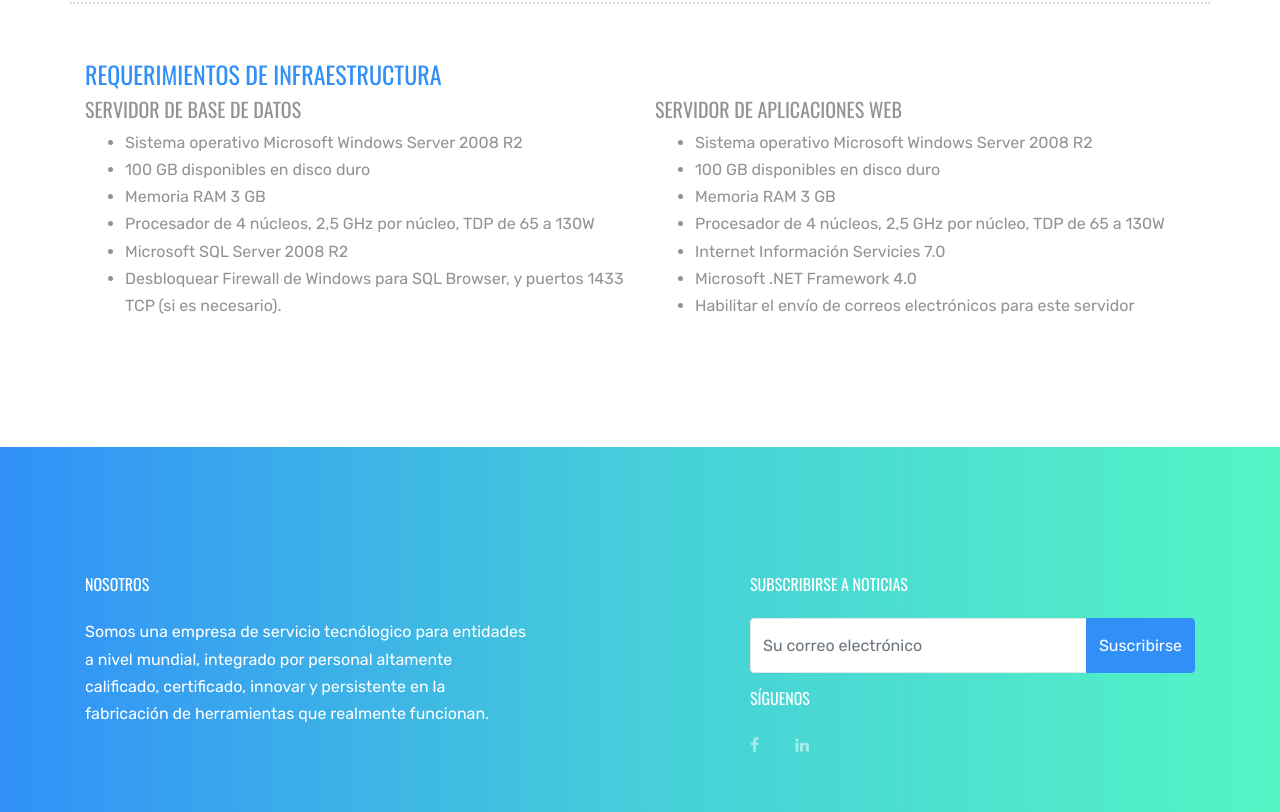
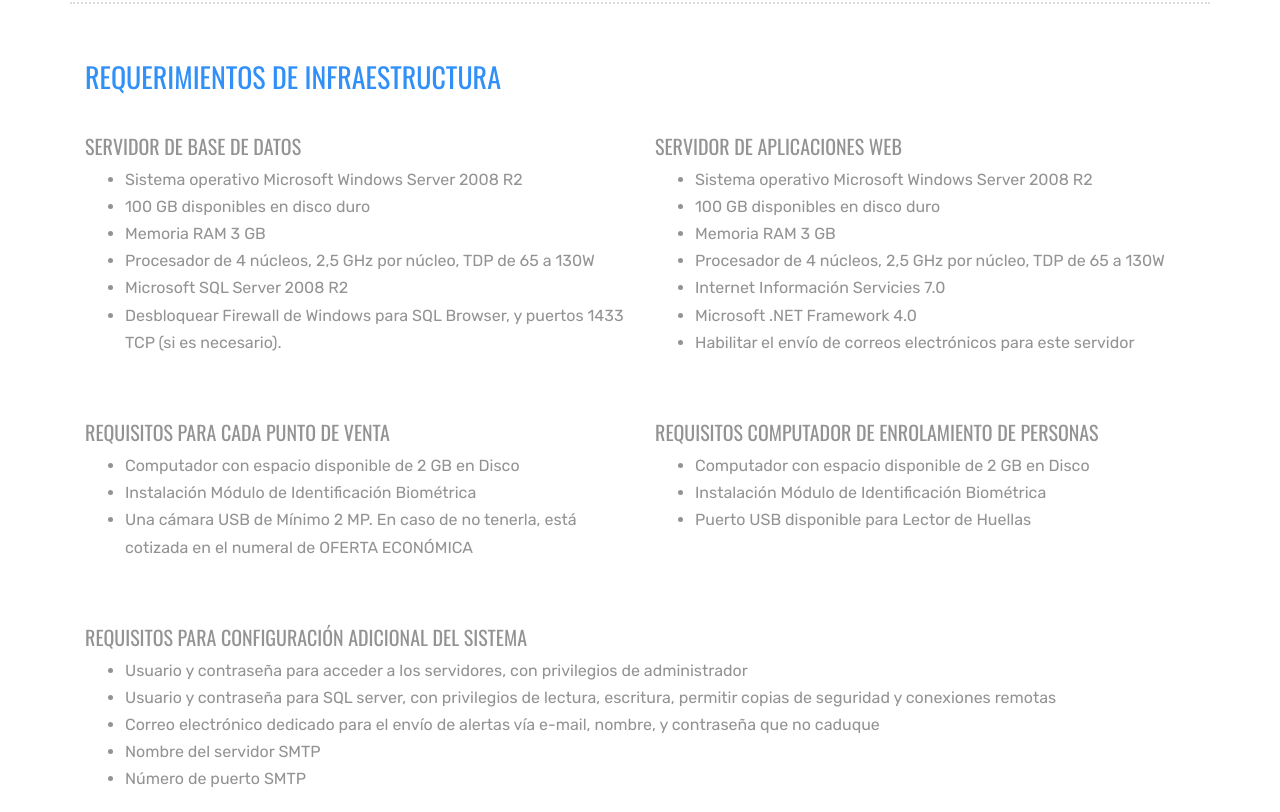
Before and after one commit to cepardoe/adcedacomweb, a plain HTML site: page cronoseg.html in a window 1280 px wide. Shown: the part 1419-2231 px from the top of the page. Drawn offline with nearby package versions, Linux system fonts and the light colour scheme; files whose address does not match are found by name.

Commit message:
page crono

```diff
--- a/cronoseg.html
+++ b/cronoseg.html
@@ -166,8 +166,8 @@
                 <p><img src="images/single-cronoseg3.jpg" alt="Image" class="img-fluid"></p>
               </div>
               <div style="border-bottom: 2px dotted gainsboro; width: 100%; margin: 2.5em 0 3.5em 0;"></div>
-              <h4 class="mb-7 col-md-12" style="color: #3190F8;" style="text-align: center;">Requerimientos de infraestructura</h4>
-              <div class="col-md-6">
+              <h3 class="col-md-12" style="color: #3190F8; margin-bottom: 40px;">Requerimientos de infraestructura</h3>
+              <div class="col-md-6 mb-5">
                 <h5>Servidor de base de datos</h5>
                 <ol style="list-style: disc;">
                   <li>Sistema operativo Microsoft Windows Server 2008 R2</li>
@@ -178,7 +178,7 @@
                   <li>Desbloquear Firewall de Windows para SQL Browser, y puertos 1433 TCP (si es necesario).</li>
                 </ol>
               </div>
-              <div class="col-md-6">
+              <div class="col-md-6 mb-5">
                 <h5>Servidor de aplicaciones WEB</h5>
                 <ol style="list-style: disc;">
                   <li>Sistema operativo Microsoft Windows Server 2008 R2</li>
@@ -188,6 +188,32 @@
                   <li>Internet Información Servicies 7.0</li>
                   <li>Microsoft .NET Framework 4.0</li>
                   <li>Habilitar el envío de correos electrónicos para este servidor</li>
+                </ol>
+              </div>
+              <div class="col-md-6 mb-5">
+                <h5>Requisitos para Cada Punto de Venta</h5>
+                <ol style="list-style: disc;">
+                  <li>Computador con espacio disponible de 2 GB en Disco</li>
+                  <li>Instalación Módulo de Identificación Biométrica</li>
+                  <li>Una cámara USB de Mínimo 2 MP. En caso de no tenerla, está cotizada en el numeral de OFERTA ECONÓMICA</li>
+                </ol>
+              </div>
+              <div class="col-md-6 mb-5">
+                <h5>Requisitos Computador de Enrolamiento de Personas</h5>
+                <ol style="list-style: disc;">
+                  <li>Computador con espacio disponible de 2 GB en Disco</li>
+                  <li>Instalación Módulo de Identificación Biométrica</li>
+                  <li>Puerto USB disponible para Lector de Huellas</li>
+                </ol>
+              </div>
+              <div class="col-md-12">
+                <h5>Requisitos para configuración adicional del sistema</h5>
+                <ol style="list-style: disc;">
+                  <li>Usuario y contraseña para acceder a los servidores, con privilegios de administrador</li>
+                  <li>Usuario y contraseña para SQL server, con privilegios de lectura, escritura, permitir copias de seguridad y conexiones remotas</li>
+                  <li>Correo electrónico dedicado para el envío de alertas vía e-mail, nombre, y contraseña que no caduque</li>
+                  <li>Nombre del servidor SMTP</li>
+                  <li>Número de puerto SMTP</li>
                 </ol>
               </div>
             </div>
```
